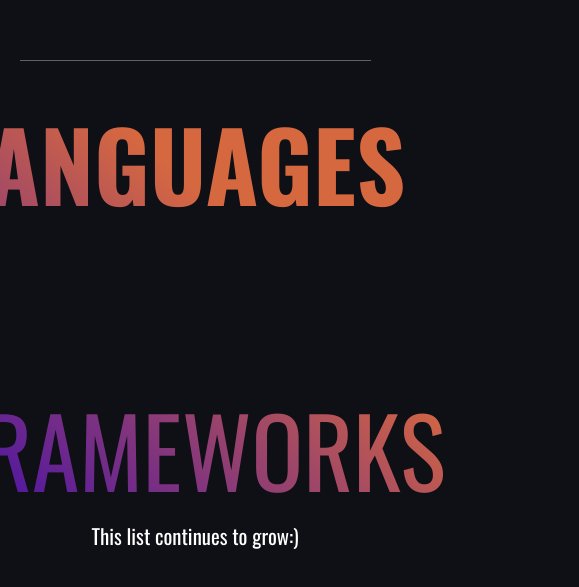
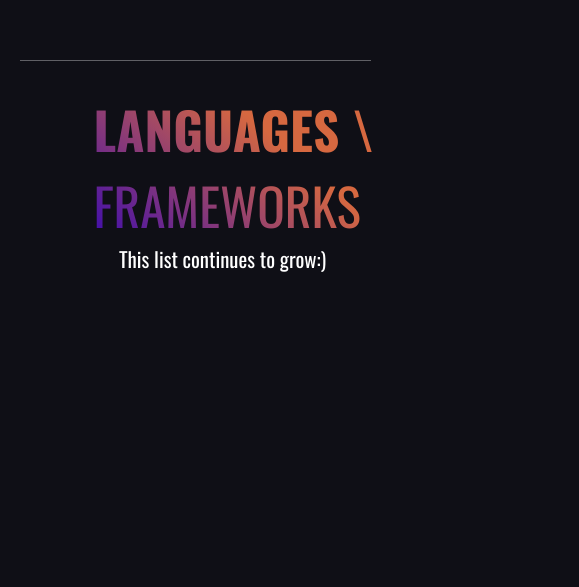
Before and after one commit to jereid27/portfolio-2024, a React (Vite) app: page / in a window 390 px wide. Shown: the part 4292-4879 px from the top of the page, 579 px wide, since content can reach past the window. Built offline with nearby package versions, Linux system fonts and the light colour scheme.

Commit message:
Updated component responsiveness

```diff
--- a/src/Components/Languages/Languages.css
+++ b/src/Components/Languages/Languages.css
@@ -37,3 +37,36 @@
     width: 100px;
     margin-top: 100px;
 }
+
+@media (max-width: 750px){
+    .languagesHeader h1{
+        font-size: 3.2rem;
+    }
+
+    .languagesHeader {
+        margin-left: 24%;
+    }
+
+    .languagesHeader h3 {
+        margin-right: 13%;
+    }
+
+    .languagesGrid{
+        display: grid;
+        grid-template-columns: auto auto;
+        margin-left: 0;
+    }
+
+    .lang-grid-itm .javascript{
+        width: 130px;
+    }
+
+    .lang-grid-itm .react{
+        margin-left: 0;
+    }
+
+    .lang-grid-itm img{
+        width: 70px;
+        margin-top: 100px;
+    }
+}
--- a/src/Components/Navbar/Navbar.jsx
+++ b/src/Components/Navbar/Navbar.jsx
@@ -32,8 +32,8 @@ const Navbar = () => {
             <AnchorLink className='anchor-link' offset={50} href='#title'><img src="src/assets/star-img.webp" alt="star" className="star" onClick={toggleMenu} /></AnchorLink>
             <div className="secondNav">
                 <ul>
-                    <li>PROJECTS</li>
-                    <li>CONTACT</li>
+                <AnchorLink className='anchor-link' offset={50} href='#projects'><li>PROJECTS</li></AnchorLink>
+                <AnchorLink className='anchor-link' offset={50} href='#contact'><li>CONTACT</li></AnchorLink>
                 </ul>
             </div>
         </div>
--- a/src/Components/Projects/Projects.jsx
+++ b/src/Components/Projects/Projects.jsx
@@ -4,7 +4,7 @@ import './Projects.css'
 const Projects = () => {
 
   return (
-    <div className='projects'>
+    <div className='projects' id='projects'>
         <div className="projectHeader">
             <h1>PROJECTS</h1>
             <h3>FRONTEND | BACKEND | FULLSTACK</h3>
```
